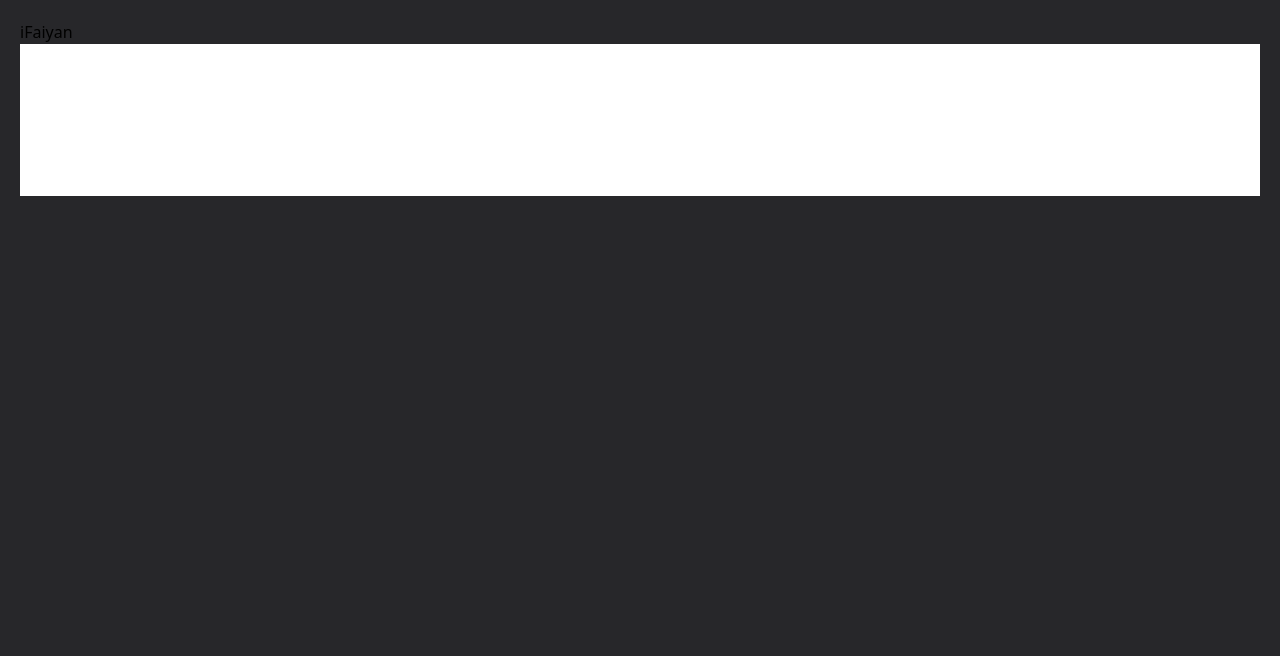
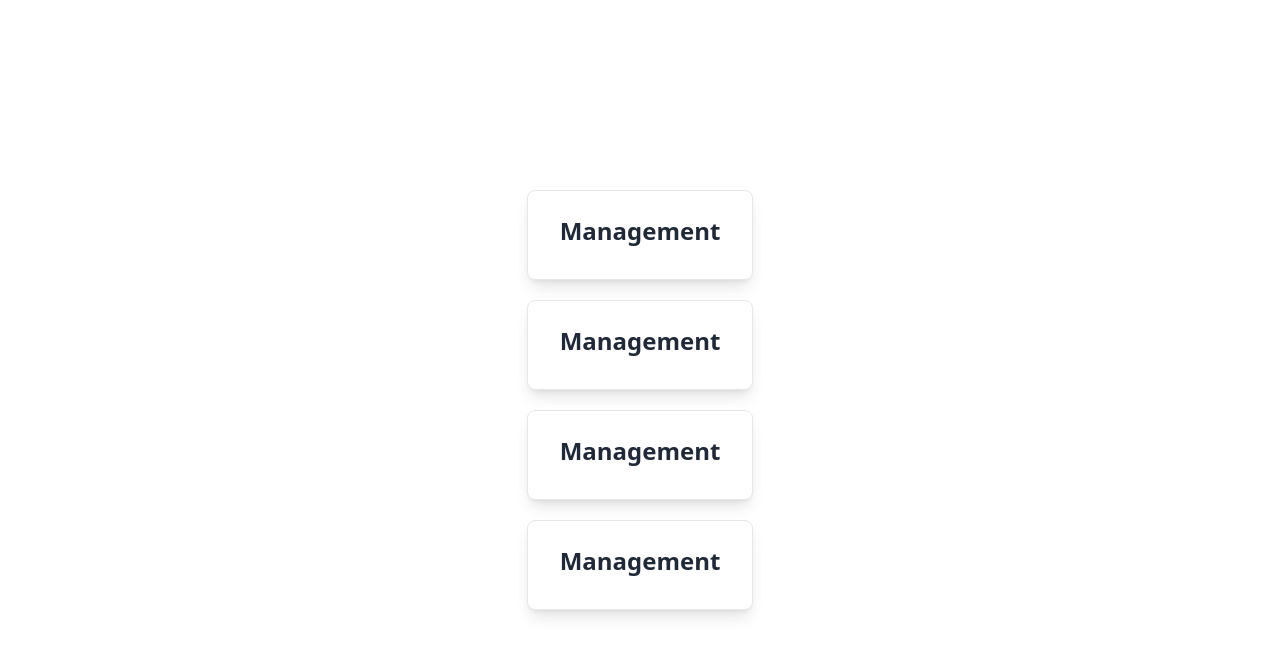
Before and after one commit to oreninjas/linkify-fe, a React (Vite) app: page /linkify/1 in a window 1280 px wide. Shown: the top 656 px of the page. Built offline with nearby package versions, Linux system fonts and the light colour scheme; no server answers.

Commit message:
Make links work actually

```diff
--- a/src/components/Card.jsx
+++ b/src/components/Card.jsx
@@ -3,11 +3,11 @@ import { useNavigate } from "react-router-dom";
 const Card = ({ title, description, id }) => {
   const navigate = useNavigate();
   const openEach = (id) => {
-    console.log(id);
     navigate(`/linkify/${id}`);
   };
 
   return (
+    <>
       <div
         onClick={() => openEach(id)}
         className="flex flex-col w-full md:w-1/4 h-52 p-6 bg-gray-100 rounded-lg shadow-lg hover:shadow-xl hover:scale-105 transition-transform cursor-pointer"
@@ -15,6 +15,7 @@ const Card = ({ title, description, id }) => {
         <h3 className="text-xl font-semibold text-gray-800 mb-3">{title}</h3>
         <p className="text-gray-600 text-medium">{description}</p>
       </div>
+    </>
   );
 };
 
--- /dev/null
+++ b/src/components/Links.jsx
@@ -0,0 +1,21 @@
+import { useState } from "react";
+
+const Links = () => {
+  const [open, setOpen] = useState(false);
+
+  return (
+    <div className="flex flex-col gap-2 w-full text-center justify-center items-center">
+      <div
+        onClick={() => setOpen((prev) => !prev)}
+        className="cursor-pointer w-full md:w-4/5 lg:w-1/3 xl:w-1/4 bg-white shadow-lg flex flex-col justify-center items-center p-6 rounded-lg border border-gray-200 hover:shadow-2xl transition-shadow duration-300 ease-in-out"
+      >
+        <h2 className="font-semibold text-2xl text-gray-800 mb-2 text-center md:text-left">
+          Management
+        </h2>
+      </div>
+      {open && <div>Hello world</div>}
+    </div>
+  );
+};
+
+export default Links;
--- a/src/pages/LinkifyPage.jsx
+++ b/src/pages/LinkifyPage.jsx
@@ -1,11 +1,32 @@
+import { useEffect } from "react";
+import axios from "../config/axios.js";
+import { useParams } from "react-router-dom";
+import Links from "../components/Links.jsx";
+
 const LinkifyPage = () => {
+  const { id } = useParams();
+  useEffect(() => {
+    axios
+      .get(`/api/linkify/fetch/${id}`)
+      .then((res) => {
+        console.log(res.data);
+      })
+      .catch((err) => {
+        console.log(err);
+      });
+  }, []);
+
   return (
-    <div className="bg-zinc-800 w-full h-screen p-5">
-      <h2>iFaiyan</h2>
-      {/* Model */}
-      <div className="w-full h-1/5 bg-white"></div>
+    <div className="w-full h-screen p-5 flex items-center justify-center">
+      <div className="flex flex-wrap gap-5 justify-center">
+        {/* Multiple Links components */}
+        <Links />
+        <Links />
+        <Links />
+        <Links />
+      </div>
     </div>
-  )
-}
+  );
+};
 
-export default LinkifyPage
+export default LinkifyPage;
```
Lines whose indentation alone changed are shown as unchanged.
